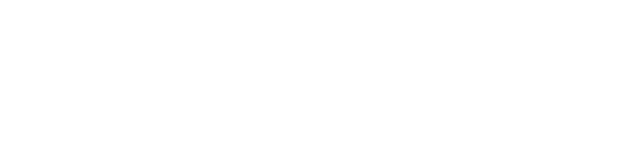
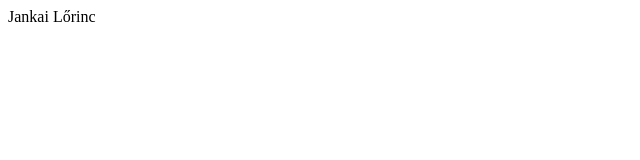
Before and after one commit to JLoloCkik/DolgozatGIT_J.LA_--Z.MB_, a plain HTML site: page index.html in a window 1280 px wide. Shown: the whole page, without its empty margins (0-640 px from the left). Drawn offline with Linux system fonts and the light colour scheme.

Commit message:
saját név

```diff
--- a/index.html
+++ b/index.html
@@ -6,6 +6,6 @@
     <title>Document</title>
 </head>
 <body>
-
+    Jankai Lőrinc
 </body>
 </html>
```
